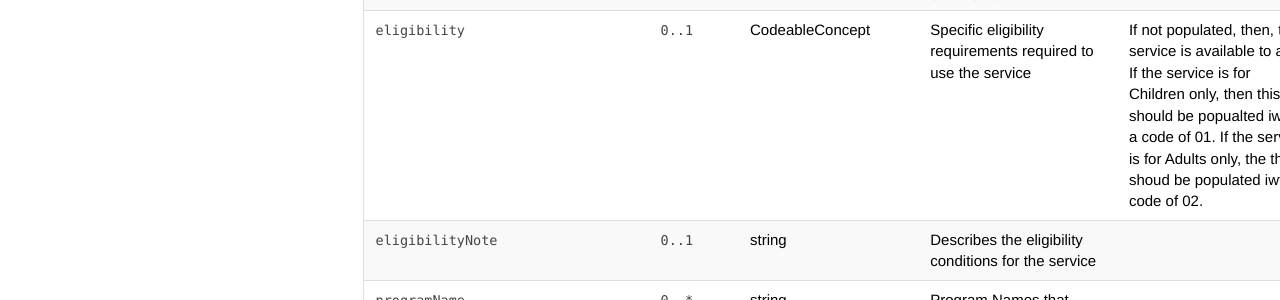
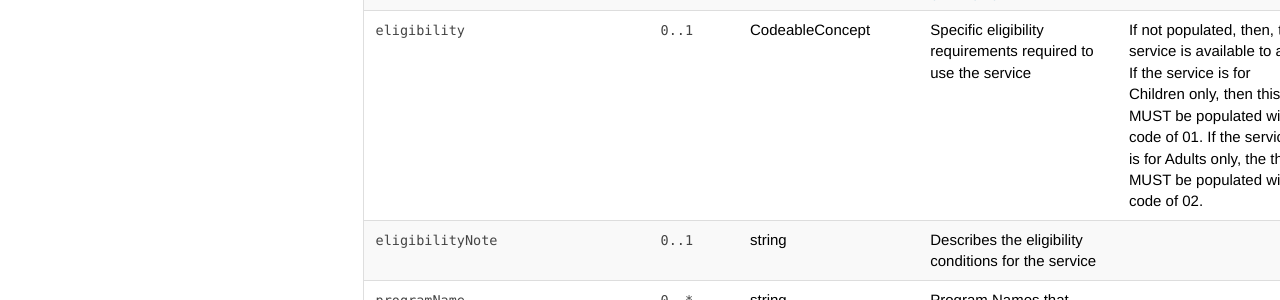
Before and after one commit to nhsconnect/FHIR-CDS, a Jekyll site: the page built from pages/explore/api_healthcare_service_capability.md, in a window 1280 px wide and 900 px high, scrolled down 2377 px. Shown: the part 239-539 px from the top of the window. Built offline with Jekyll 4.4.1, drawn with Linux system fonts in a browser that asks for light colours; nearby versions of some CDN libraries; comment, search, counter and statistics services are not loaded.

Commit message:
pages/explore/api_healthcare_service_capability.md updated from https://stackedit.io/

```diff
--- a/pages/explore/api_healthcare_service_capability.md
+++ b/pages/explore/api_healthcare_service_capability.md
@@ -223,7 +223,7 @@ SHOULD always be <code  class="highlighter-rouge">true</code><br />.  This may f
 <td><code  class="highlighter-rouge">0..1</code></td>
 <td>CodeableConcept</td>
 <td>Specific eligibility requirements required to use the service</td>
-<td>If not populated, then, the service is available to all.  If the service is for Children only, then this should be popualted iwth a code of 01.  If the service is for Adults only, the this shoud be populated iwth a code of 02.</td>
+<td>If not populated, then, the service is available to all.  If the service is for Children only, then this MUST be populated with a code of 01.  If the service is for Adults only, the this MUST be populated with a code of 02.</td>
 </tr>
 <tr>
 <td><code  class="highlighter-rouge">eligibilityNote</code></td>
```
Also changed, not shown: other parts of pages/explore/api_healthcare_service_capability.md (+1 -1 lines).
